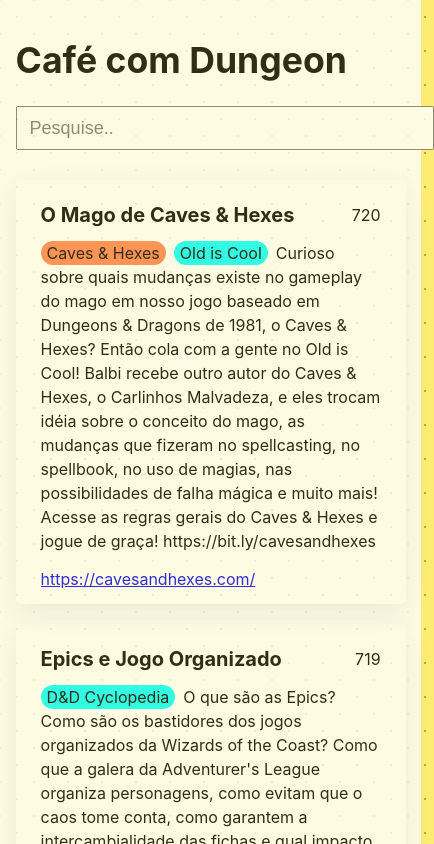
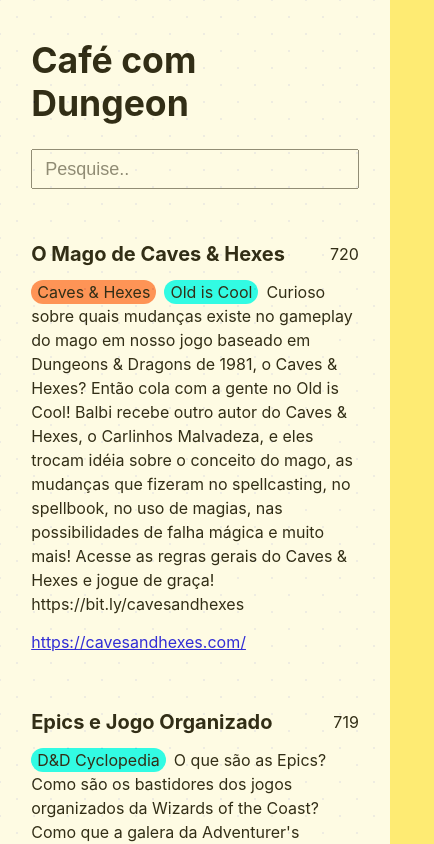
Before and after one commit to dbasilioesp/cafecomdungeon-podcast, a React (Create React App) app: page / in a window 390 px wide. Shown: the top 844 px of the page, 434 px wide, since content can reach past the window. Built offline with nearby package versions, Linux system fonts and the light colour scheme.

Commit message:
fix(mobile): add border-box sizing to adjust the screen on mobile

```diff
--- a/public/index.html
+++ b/public/index.html
@@ -1,5 +1,5 @@
 <!DOCTYPE html>
-<html lang="en">
+<html lang="pt-BR">
   <head>
     <meta charset="utf-8" />
     <link rel="icon" href="%PUBLIC_URL%/favicon.ico" />
--- a/src/App.css
+++ b/src/App.css
@@ -1,12 +1,4 @@
-body {
-  background-color: #FEEB73;
-  opacity: 0.8;
-  background-image:  radial-gradient(#aca46a 0.8500000000000001px, transparent 0.8500000000000001px), radial-gradient(#aca46a 0.8500000000000001px, #FEEB73 0.8500000000000001px);
-  background-size: 34px 34px;
-  background-position: 0 0,17px 17px;
-}
-
-.App {
+.app {
   min-height: 100vh;
   font-size: calc(10px + 2vmin);
   padding: 4vw;
@@ -16,7 +8,17 @@
   background-color: white;
 }
 
+@media (max-width: 800px) {
+  .app {
+    padding: 4vw 8vw;
+  }
+}
+
 .app__header {
+
+}
+
+.app__search {
 
 }
 
--- a/src/App.js
+++ b/src/App.js
@@ -6,7 +6,7 @@
 
 // Enabling the debug mode flag is useful during implementation,
 // but it's recommended you remove it for production
-mixpanel.init('87bd792ed0bb2f5e6767071887c161dd', {debug: false});
+mixpanel.init('87bd792ed0bb2f5e6767071887c161dd', {debug: true});
 mixpanel.track('Page Loaded');
 
 function App() {
@@ -31,10 +31,10 @@
   }
 
   return (
-    <div className="App">
-      <header className="App-header">
+    <div className="app">
+      <header className="app__header">
         <h1>Café com Dungeon</h1>
-        <form>
+        <form className="app__search">
           <input type="text" className="search" placeholder="Pesquise.." aria-label="Pesquise" onChange={handleChange} />
         </form>
         </header>
--- a/src/components/card/card.css
+++ b/src/components/card/card.css
@@ -5,6 +5,13 @@
     box-shadow: rgba(149, 157, 165, 0.2) 0px 8px 24px;
     text-align: left;
     font-size: 16px;
+}
+
+@media (max-width: 800px) {
+    .card {
+        padding: 25px 0 15px;
+        box-shadow: none;
+    }
 }
 
 .card__title {
--- a/src/index.css
+++ b/src/index.css
@@ -1,3 +1,7 @@
+* {
+  box-sizing: border-box;
+}
+
 body {
   margin: 0;
   font-family: -apple-system, BlinkMacSystemFont, 'Segoe UI', 'Roboto', 'Oxygen',
@@ -5,6 +9,12 @@
     sans-serif;
   -webkit-font-smoothing: antialiased;
   -moz-osx-font-smoothing: grayscale;
+
+  background-color: #FEEB73;
+  opacity: 0.8;
+  background-image:  radial-gradient(#aca46a 0.8500000000000001px, transparent 0.8500000000000001px), radial-gradient(#aca46a 0.8500000000000001px, #FEEB73 0.8500000000000001px);
+  background-size: 34px 34px;
+  background-position: 0 0,17px 17px;
 }
 
 code {
```
